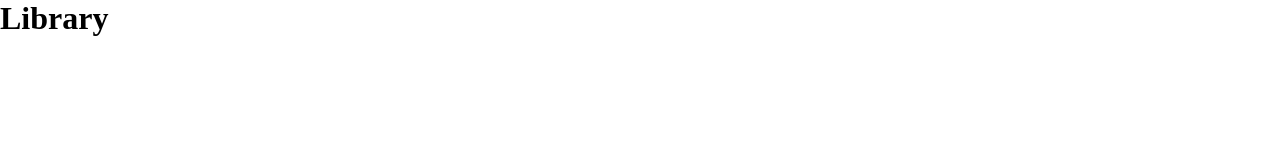
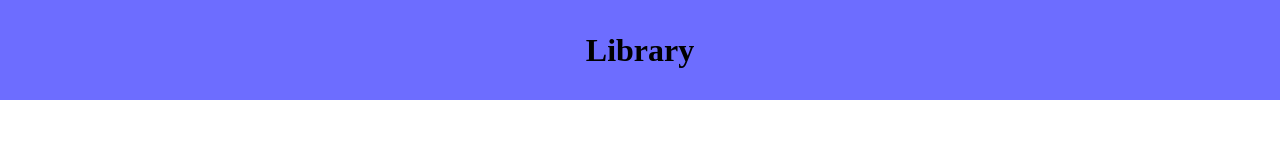
Before and after one commit to sahilshityalkar/Library, a plain HTML site: page index.html in a window 1280 px wide. Drawn offline with Linux system fonts and the light colour scheme.

Commit message:
add style for header

```diff
--- a/style.css
+++ b/style.css
@@ -2,3 +2,10 @@
     margin: 0%;
     padding: 0%;
 }
+header{
+    display: flex;
+    justify-content: center;
+    align-items: center;
+    background-color: rgb(109, 109, 255);
+    height: 100px;
+}
```
